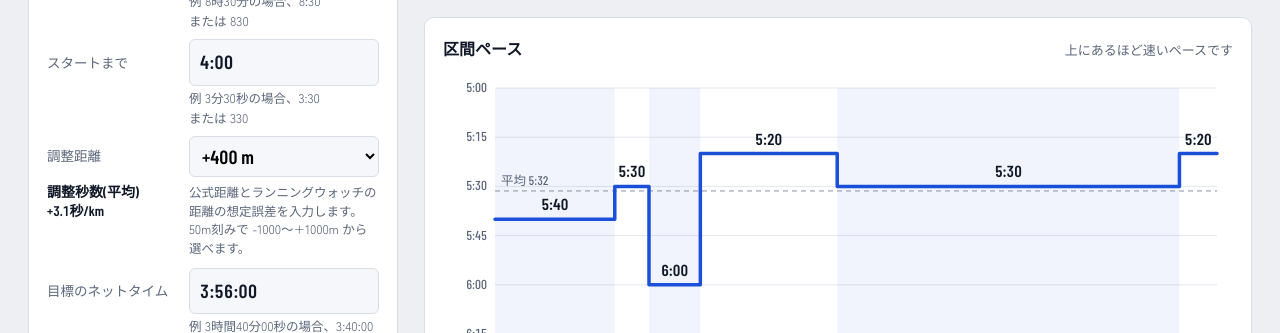
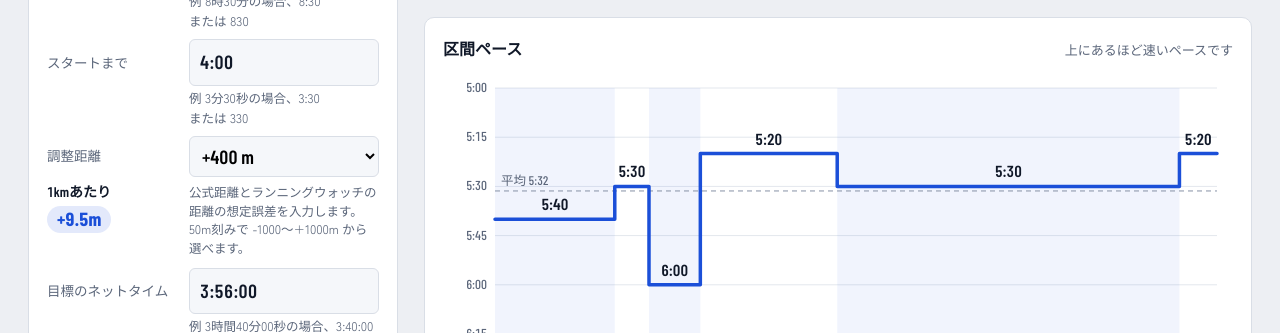
Before and after one commit to isomeday/marathon-pace-planner2026, a plain HTML site: page index.html in a window 1280 px wide. Shown: the part 447-780 px from the top of the page. Drawn offline with nearby package versions, Linux system fonts and the light colour scheme.

Commit message:
Add files via upload

```diff
--- a/index.html
+++ b/index.html
@@ -58,6 +58,12 @@ select{width:100%;border:1px solid var(--line);background:var(--soft);border-rad
 .rs[hidden]{display:none}
 .extnote{display:grid;grid-template-columns:132px 1fr;gap:4px 10px;margin:-2px 0 10px;font-size:12.5px;color:var(--muted);line-height:1.5}
 .extnote .l{font-family:var(--num);font-size:14px;font-weight:600;color:var(--ink);line-height:1.35;font-variant-numeric:tabular-nums}
+.perkm-l{display:block}
+/* 設定で変わる計算結果: 入力欄と区別するため、枠なしの色付きの札にする */
+.perkm{display:inline-block;margin-top:4px;padding:1px 10px 2px;border-radius:999px;background:color-mix(in srgb,var(--blue) 12%,transparent);color:var(--blue);font-family:var(--num);font-size:19px;font-weight:700;font-variant-numeric:tabular-nums;line-height:1.3}
+.perkm.flash{animation:perkm-flash .9s ease-out}
+@keyframes perkm-flash{from{background:color-mix(in srgb,var(--blue) 38%,transparent)}to{background:color-mix(in srgb,var(--blue) 12%,transparent)}}
+@media (prefers-reduced-motion: reduce){.perkm.flash{animation:none}}
 .btn[hidden]{display:none}
 .hero-race{font-size:21px;font-weight:700;margin-bottom:10px;line-height:1.3;overflow-wrap:anywhere}
 input:focus-visible,select:focus-visible,button:focus-visible{outline:2px solid var(--blue);outline-offset:1px}
@@ -196,7 +202,7 @@ td.ext{color:var(--blue)}
         <div class="field"><label for="f-gun">号砲時刻</label><div class="ctl"><input id="f-gun" type="text" inputmode="numeric" data-f="gun" data-key="gun" placeholder="8:30" autocomplete="off"><button type="button" class="rs" data-reset="gun" hidden>↺</button></div><div class="hint">例 8時30分の場合、8:30 <span class="nw">または 830</span></div></div>
         <div class="field"><label for="f-wait">スタートまで</label><div class="ctl"><input id="f-wait" type="text" inputmode="numeric" data-f="wait" data-key="wait" placeholder="3:30" autocomplete="off"><button type="button" class="rs" data-reset="wait" hidden>↺</button></div><div class="hint">例 3分30秒の場合、3:30 <span class="nw">または 330</span></div></div>
         <div class="field"><label for="f-ext">調整距離</label><div class="ctl"><select id="f-ext" data-f="ext" data-key="ext"></select><button type="button" class="rs" data-reset="ext" hidden>↺</button></div></div>
-        <div class="extnote"><div class="l" id="extInfo"></div><div class="r">公式距離とランニングウォッチの距離の想定誤差を入力します。50m刻みで -1000〜+1000m から選べます。</div></div>
+        <div class="extnote"><div class="l"><span class="perkm-l">1kmあたり</span><output class="perkm" id="extInfo" for="f-ext" aria-live="polite"></output></div><div class="r">公式距離とランニングウォッチの距離の想定誤差を入力します。50m刻みで -1000〜+1000m から選べます。</div></div>
         <div class="field"><label for="f-target">目標のネットタイム</label><div class="ctl"><input id="f-target" type="text" inputmode="numeric" data-f="target" data-key="target" placeholder="3:56:00" autocomplete="off"><button type="button" class="rs" data-reset="target" hidden>↺</button></div><div class="hint">例 3時間40分00秒の場合、3:40:00 <span class="nw">または 34000</span>(最大12:00:00、空欄なら比較しません)</div></div>
       </div>
       <div class="panel">
@@ -217,8 +223,9 @@ td.ext{color:var(--blue)}
           <dt>スタートまで</dt><dd>号砲からスタートラインまでの想定時間(0:00〜59:59)</dd>
           <dt>調整距離</dt><dd>公式距離とランニングウォッチでの距離がずれることがよくありますが、どれだけずれる想定かを設定します。これによって、調整距離を考慮した5kmラップや1kmごとの通過タイムを出力できます。</dd>
         </dl>
-        <p>調整秒数というのは、調整距離を加味した時と加味しない時の1kmあたりのずれる秒数です。</p>
-        <p>例えばネットタイム4時間で、調整距離が+400mとすると、調整秒数は約+3秒/kmになります。これはランニングウォッチに表示される速度よりも1kmあたり、約3秒時間がかかることを意味します。</p>
+        <p>「1kmあたり」は、調整距離を、公式の1kmごとに割り振った距離です。</p>
+        <p>例えば調整距離を+400mとすると、1kmあたり約+9.5mになります。これは、公式の1kmを走る間に、ランニングウォッチでは約9.5m長く測られることを意味します。</p>
+        <p>区間ペースは、調整を気にせず、ランニングウォッチに表示されるペースで設定してください。</p>
         <h3>2. 区間ペース</h3>
         <ul>
           <li>区間を設定します。1km毎に設定できます。</li>
@@ -262,7 +269,7 @@ td.ext{color:var(--blue)}
     <p>計算結果は目安です。ご利用は自己責任でお願いします。</p>
     <p>入力した値は、お使いのブラウザにだけ保存され、外部には送信されません。</p>
     <p>なお、文字の書体(Googleフォント)は、Googleから読み込んでいます。ページを開く際、お使いの端末のIPアドレスなどがGoogleに送信されます。</p>
-    <p class="ver">Ver. 1.2.2(2026年10月13日版)</p>
+    <p class="ver">Ver. 1.2.3(2026年10月14日版)</p>
   </footer>
 </div>
 
@@ -530,10 +537,6 @@ function renderHero(){
     '<div><dt>ゴール時刻</dt><dd>' + fmtClock(M.ext !== 0 ? goal.clockE : goal.clockI) + '</dd></div>' +
     '<div><dt>グロスタイム</dt><dd>' + fmtHMS(main + M.wait) + '</dd></div>' +
     '<div><dt>調整距離を考慮しない場合のネットタイム</dt><dd>' + fmtHMS(netI) + '</dd></div></dl>';
-  const add = M.rawE(MARATHON) - M.rawI(MARATHON);
-  $('#extInfo').innerHTML = M.ext !== 0
-    ? '調整秒数(平均)<br>' + signed(Number((add / MARATHON).toFixed(1))) + '秒/km'
-    : '調整秒数(平均)<br>0秒/km';
 }
 
 /* ---------- charts ---------- */
@@ -687,8 +690,20 @@ function showErrors(list){
   hero.classList.add('stale');
   if(!M) hero.innerHTML = '<div class="hero-main"><div class="hero-label">入力を確認してください</div></div>';
 }
+/* 1kmあたりの調整距離(m)。小数点以下第2位を四捨五入(例 +400m → +9.5m、+200m → +4.7m) */
+function renderPerKm(){
+  const ext = Number(state.ext);
+  const v = Math.round(Math.abs(ext) / MARATHON * 10) / 10;
+  const txt = !isFinite(ext) ? '' : (ext === 0 ? '0m' : (ext > 0 ? '+' : '-') + v.toFixed(1) + 'm');
+  const out = $('#extInfo');
+  if(out.textContent === txt) return;
+  const first = out.textContent === '';
+  out.textContent = txt;
+  if(!first){ out.classList.remove('flash'); void out.offsetWidth; out.classList.add('flash'); }
+}
 function update(){
   updateResets();
+  renderPerKm();
   const p = parseState(state);
   $$('input.bad').forEach(e => e.classList.remove('bad'));
   if(p.errors.length){ showErrors(p.errors); return; }
```
